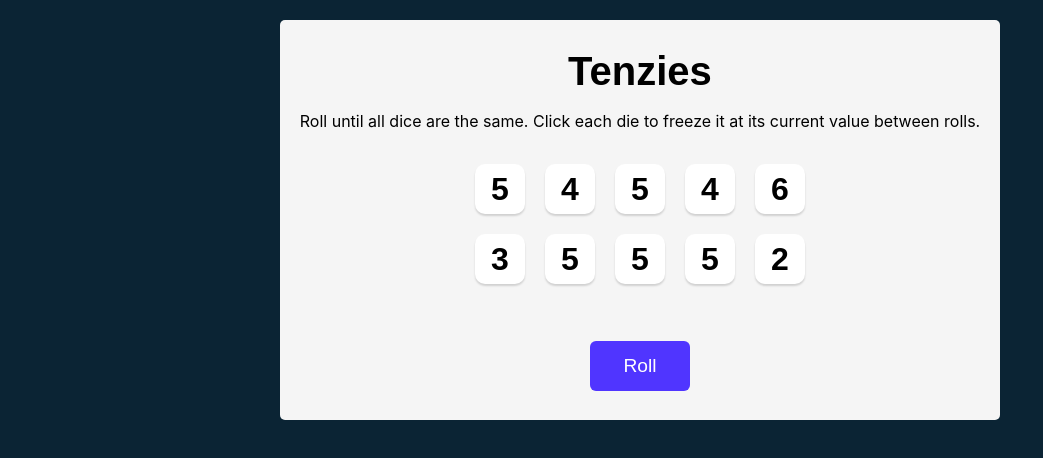
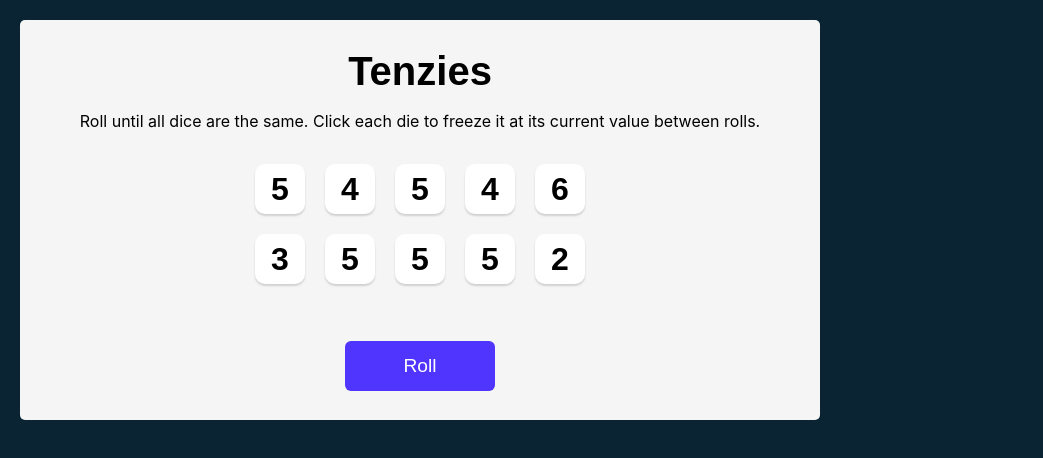
Before and after one commit to nickan2c/tenzies-project, a React (Create React App) app: page / in a window 1280 px wide. Shown: the top 458 px of the page, without its empty margins (0-1043 px from the left). Built offline with nearby package versions, Linux system fonts and the light colour scheme.

Commit message:
Fully working game

```diff
--- a/public/style.css
+++ b/public/style.css
@@ -7,8 +7,6 @@ body {
     background-color: #0B2434;
     padding: 20px;
     font-family: 'Karla', sans-serif;
-    display: flex;
-    justify-content: center;
 }
 
 main {
@@ -59,7 +57,7 @@ main {
 
 .roll-dice {
     height: 50px;
-    width: 100px;
+    width: 150px;
     border: none;
     border-radius: 6px;
     background-color: #5035FF;
--- a/src/App.js
+++ b/src/App.js
@@ -1,7 +1,7 @@
 import React from "react"
 import Die from "./components/Die"
 import {nanoid} from "nanoid"
-import Confetti from 'react-confetti'
+import Confetti from "react-confetti"
 
 export default function App() {
 
@@ -14,21 +14,9 @@ export default function App() {
         const allSameValue = dice.every(die => die.value === firstValue)
         if (allHeld && allSameValue) {
             setTenzies(true)
+            console.log("You won!")
         }
     }, [dice])
-
-    /*
-    React.useEffect(() => {
-        const first = dice[0].value
-        const filtered= dice.filter(die => die.value!==first)
-        const nHeld = dice.filter(die=>die.isHeld===false).map(die=> die.isHeld)
-        if (filtered.length === 0 && nHeld.length===0){
-            console.log("W")
-        }
-    }, [dice])
-    */
-
-
 
     function generateNewDie() {
         return {
@@ -46,14 +34,20 @@ export default function App() {
         return newDice
     }
 
+/**
+ * Challenge: Allow the user to play a new game when the
+ * button is clicked and they've already won
+ */
 
     function rollDice() {
+        tenzies?
+        (setDice(allNewDice()), setTenzies(false)):
         setDice(oldDice => oldDice.map(die => {
             return die.isHeld ?
                 die :
                 generateNewDie()
         }))
-    }
+        }
 
     function holdDice(id) {
         setDice(oldDice => oldDice.map(die => {
@@ -74,14 +68,19 @@ export default function App() {
 
     return (
         <main>
-            {tenzies && <Confetti/>}
-
+            {tenzies && <Confetti />}
             <h1 className="title">Tenzies</h1>
-            <p className="instructions">Roll until all dice are the same. Click each die to freeze it at its current value between rolls.</p>
+            <p className="instructions">Roll until all dice are the same.
+            Click each die to freeze it at its current value between rolls.</p>
             <div className="dice-container">
                 {diceElements}
             </div>
-            <button className="roll-dice" onClick={rollDice}>{tenzies?"New Game":"Roll"}</button>
+            <button
+                className="roll-dice"
+                onClick={rollDice}
+            >
+                {tenzies ? "New Game" : "Roll"}
+            </button>
         </main>
     )
 }
```
